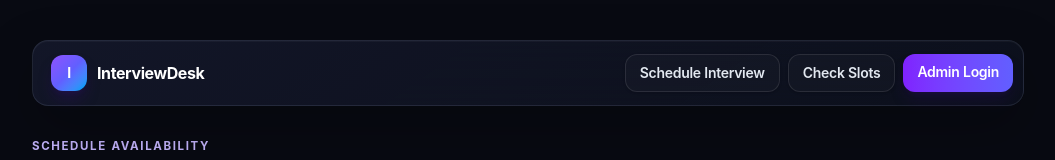
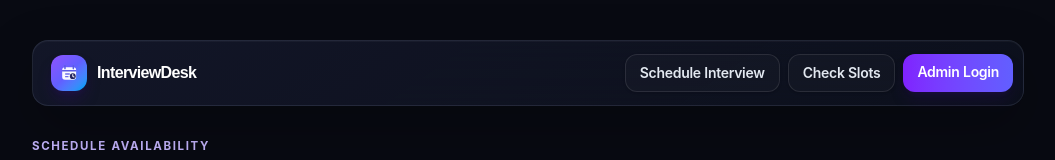
Before and after one commit to abhaylokare1/interview_desk, a Next.js app: page /availability in a window 1280 px wide. Shown: the top 160 px of the page, without its empty margins (112-1167 px from the left). Built offline with nearby package versions, Linux system fonts and the light colour scheme; no server answers; the database is empty.

Commit message:
Add rounded iOS style and app logo

```diff
--- a/app/globals.css
+++ b/app/globals.css
@@ -3,7 +3,7 @@
 @theme { --color-brand: #8b5cf6; --color-ink: #f8fafc; }
 * { box-sizing: border-box; }
 html { background: #080a12; }
-body { margin: 0; min-height: 100vh; background: #080a12; color: #e7eaf3; font-family: -apple-system, BlinkMacSystemFont, "SF Pro Display", "SF Pro Text", "Helvetica Neue", "Segoe UI", sans-serif; font-feature-settings: "kern" 1, "liga" 1, "tnum" 1; letter-spacing: -0.018em; text-rendering: optimizeLegibility; }
+body { margin: 0; min-height: 100vh; background: #080a12; color: #e7eaf3; font-family: ui-rounded, "SF Pro Rounded", "Arial Rounded MT Bold", -apple-system, BlinkMacSystemFont, "SF Pro Display", "SF Pro Text", "Helvetica Neue", "Segoe UI", sans-serif; font-feature-settings: "kern" 1, "liga" 1, "tnum" 1; letter-spacing: -0.018em; text-rendering: optimizeLegibility; }
 body::before { content: ""; position: fixed; inset: 0; z-index: -1; pointer-events: none; background: radial-gradient(circle at 10% -10%, rgba(112, 66, 255, .24), transparent 34rem), radial-gradient(circle at 98% 8%, rgba(14, 165, 233, .13), transparent 29rem), linear-gradient(145deg, #080a12 0%, #0b0d18 48%, #080a12 100%); }
 input, select, button { font: inherit; }
 input, select { width: 100%; border: 1px solid rgba(148,163,184,.25); border-radius: .8rem; padding: .76rem .9rem; color: #f8fafc; background: rgba(16,20,35,.92); outline: none; transition: border-color .18s, box-shadow .18s, background-color .18s; }
@@ -17,3 +17,4 @@ button:not(:disabled):active { transform: scale(.98); }
 ::selection { background: rgba(139,92,246,.45); }
 .surface { border: 1px solid rgba(148,163,184,.15); background: linear-gradient(145deg, rgba(20,24,42,.92), rgba(13,16,29,.88)); box-shadow: 0 22px 55px rgba(0,0,0,.25), inset 0 1px 0 rgba(255,255,255,.035); }
 .eyebrow { font-size: .72rem; font-weight: 700; letter-spacing: .14em; color: #c4b5fd; }
+.app-title { font-family: ui-rounded, "SF Pro Rounded", "Arial Rounded MT Bold", sans-serif; letter-spacing: -.04em; }
--- a/app/login/page.tsx
+++ b/app/login/page.tsx
@@ -2,4 +2,5 @@
 import Link from "next/link";
 import { useActionState } from "react";
 import { login } from "@/app/actions";
-export default function Login() { const [state, action, pending] = useActionState(login, null); return <main className="grid min-h-screen place-items-center p-4"><form action={action} className="w-full max-w-sm rounded-2xl border border-white/10 bg-[#111522]/90 p-6 shadow-2xl shadow-black/30 sm:p-8"><div className="mb-7 text-center"><span className="mx-auto mb-4 grid size-12 place-items-center rounded-2xl bg-gradient-to-br from-violet-500 to-sky-500 text-xl font-bold text-white">I</span><h1 className="text-2xl font-bold text-white">Admin Login</h1><p className="mt-1 text-sm text-slate-400">Manage all InterviewDesk schedules.</p></div><label className="mb-4 block text-sm font-medium text-slate-300">Admin username<input className="mt-1.5" name="email" autoComplete="username" required /></label><label className="mb-5 block text-sm font-medium text-slate-300">Password<input className="mt-1.5" name="password" type="password" autoComplete="current-password" required /></label>{state?.error && <p className="mb-3 text-sm text-red-400">{state.error}</p>}<button disabled={pending} className="w-full rounded-xl bg-gradient-to-r from-violet-600 to-indigo-500 px-4 py-3 font-semibold text-white disabled:opacity-60">{pending ? "Signing in…" : "Admin sign in"}</button><p className="mt-5 text-center text-sm"><Link className="text-violet-300" href="/">Back to options</Link></p></form></main>; }
+import { AppLogo } from "@/components/app-logo";
+export default function Login() { const [state, action, pending] = useActionState(login, null); return <main className="grid min-h-screen place-items-center p-4"><form action={action} className="surface w-full max-w-sm rounded-[1.7rem] p-6 sm:p-8"><div className="mb-7 text-center"><AppLogo size="medium" className="mx-auto mb-5" /><h1 className="app-title text-2xl font-bold text-white">Admin Login</h1><p className="mt-1 text-sm text-slate-400">Manage all InterviewDesk schedules.</p></div><label className="mb-4 block text-sm font-medium text-slate-300">Admin username<input className="mt-1.5" name="email" autoComplete="username" required /></label><label className="mb-5 block text-sm font-medium text-slate-300">Password<input className="mt-1.5" name="password" type="password" autoComplete="current-password" required /></label>{state?.error && <p className="mb-3 text-sm text-red-400">{state.error}</p>}<button disabled={pending} className="w-full rounded-xl bg-gradient-to-r from-violet-600 via-indigo-500 to-sky-500 px-4 py-3 font-semibold text-white shadow-lg shadow-violet-950/30 hover:brightness-110 disabled:opacity-60">{pending ? "Signing in…" : "Admin sign in"}</button><p className="mt-5 text-center text-sm"><Link className="text-violet-300" href="/">Back to options</Link></p></form></main>; }
--- /dev/null
+++ b/components/app-logo.tsx
@@ -0,0 +1,27 @@
+type AppLogoProps = {
+  size?: "small" | "medium" | "large";
+  className?: string;
+};
+
+const sizes = {
+  small: "size-9 rounded-xl",
+  medium: "size-12 rounded-2xl",
+  large: "size-16 rounded-[1.35rem]",
+};
+
+export function AppLogo({ size = "small", className = "" }: AppLogoProps) {
+  return (
+    <span
+      aria-label="InterviewDesk"
+      className={`grid shrink-0 place-items-center bg-gradient-to-br from-violet-500 via-indigo-500 to-sky-500 shadow-lg shadow-violet-950/40 ${sizes[size]} ${className}`}
+    >
+      <svg viewBox="0 0 32 32" aria-hidden="true" className="h-[62%] w-[62%]" fill="none">
+        <rect x="6" y="7.5" width="20" height="18" rx="4" fill="rgba(255,255,255,.96)" />
+        <path d="M10 5.5v4M22 5.5v4M6.5 12.5h19" stroke="#5b5ce2" strokeWidth="2.2" strokeLinecap="round" />
+        <path d="M11 17.2h5.2M11 21h3.3" stroke="#6d6eea" strokeWidth="2" strokeLinecap="round" />
+        <circle cx="21.2" cy="20.3" r="4.2" fill="#252660" />
+        <path d="M21.2 18v2.55l1.75 1" stroke="white" strokeWidth="1.45" strokeLinecap="round" strokeLinejoin="round" />
+      </svg>
+    </span>
+  );
+}
--- a/components/nav.tsx
+++ b/components/nav.tsx
@@ -1,5 +1,6 @@
 import Link from "next/link";
 import { logout } from "@/app/actions";
 import type { Session } from "@/lib/types";
+import { AppLogo } from "@/components/app-logo";
 const link = "rounded-xl border border-white/10 bg-white/[.025] px-3.5 py-2 text-sm font-semibold text-slate-200 transition hover:-translate-y-0.5 hover:border-violet-400/45 hover:bg-violet-500/12 hover:text-white";
-export function Nav({ session }: { session: Session }) { const admin = session.role === "admin"; return <header className="sticky top-0 z-20 border-b border-white/8 bg-[#090b14]/80 backdrop-blur-xl"><div className="mx-auto flex max-w-7xl flex-wrap items-center justify-between gap-3 px-4 py-3"><Link href="/dashboard" className="flex items-center gap-2.5 rounded-xl px-1 text-lg font-bold tracking-tight text-white"><span className="grid size-9 place-items-center rounded-xl bg-gradient-to-br from-violet-500 via-indigo-500 to-sky-500 text-sm shadow-lg shadow-violet-950/40">I</span>InterviewDesk</Link><nav className="flex w-full items-center gap-2 overflow-x-auto pb-1 sm:w-auto sm:pb-0"><Link className={link} href="/dashboard">Dashboard</Link><Link className={link} href="/interviews/new">{admin ? "Add Interview" : "Schedule Interview"}</Link><Link className={link} href="/interviews">{admin ? "All Interviews" : "My Interviews"}</Link>{admin && <a className={link} href="/api/export">Export Excel</a>}<form action={logout}><button className="rounded-xl border border-red-400/20 bg-red-500/[.035] px-3.5 py-2 text-sm font-semibold text-red-200 hover:-translate-y-0.5 hover:bg-red-500/10">Logout</button></form></nav></div></header>; }
+export function Nav({ session }: { session: Session }) { const admin = session.role === "admin"; return <header className="sticky top-0 z-20 border-b border-white/8 bg-[#090b14]/80 backdrop-blur-xl"><div className="mx-auto flex max-w-7xl flex-wrap items-center justify-between gap-3 px-4 py-3"><Link href="/dashboard" className="app-title flex items-center gap-2.5 rounded-xl px-1 text-lg font-bold text-white"><AppLogo />InterviewDesk</Link><nav className="flex w-full items-center gap-2 overflow-x-auto pb-1 sm:w-auto sm:pb-0"><Link className={link} href="/dashboard">Dashboard</Link><Link className={link} href="/interviews/new">{admin ? "Add Interview" : "Schedule Interview"}</Link><Link className={link} href="/interviews">{admin ? "All Interviews" : "My Interviews"}</Link>{admin && <a className={link} href="/api/export">Export Excel</a>}<form action={logout}><button className="rounded-xl border border-red-400/20 bg-red-500/[.035] px-3.5 py-2 text-sm font-semibold text-red-200 hover:-translate-y-0.5 hover:bg-red-500/10">Logout</button></form></nav></div></header>; }
--- a/components/public-nav.tsx
+++ b/components/public-nav.tsx
@@ -1,7 +1,8 @@
 import Link from "next/link";
+import { AppLogo } from "@/components/app-logo";
 
 const button = "rounded-xl border border-white/10 bg-white/[.025] px-3.5 py-2 text-sm font-semibold text-slate-200 shadow-sm transition hover:-translate-y-0.5 hover:border-violet-400/45 hover:bg-violet-500/12 hover:text-white";
 
 export function PublicNav() {
-  return <header className="surface mb-8 rounded-2xl p-2.5 backdrop-blur-xl"><div className="flex flex-wrap items-center justify-between gap-3"><Link href="/" className="flex items-center gap-2.5 rounded-xl px-2 py-1 font-bold tracking-tight text-white"><span className="grid size-9 place-items-center rounded-xl bg-gradient-to-br from-violet-500 via-indigo-500 to-sky-500 text-sm shadow-lg shadow-violet-950/40">I</span>InterviewDesk</Link><nav className="flex flex-wrap gap-2"><Link className={button} href="/schedule">Schedule Interview</Link><Link className={button} href="/availability">Check Slots</Link><Link className="rounded-xl bg-gradient-to-r from-violet-600 to-indigo-500 px-3.5 py-2 text-sm font-semibold text-white shadow-lg shadow-violet-950/30 transition hover:-translate-y-0.5 hover:brightness-110" href="/login">Admin Login</Link></nav></div></header>;
+  return <header className="surface mb-8 rounded-2xl p-2.5 backdrop-blur-xl"><div className="flex flex-wrap items-center justify-between gap-3"><Link href="/" className="app-title flex items-center gap-2.5 rounded-xl px-2 py-1 font-bold text-white"><AppLogo />InterviewDesk</Link><nav className="flex flex-wrap gap-2"><Link className={button} href="/schedule">Schedule Interview</Link><Link className={button} href="/availability">Check Slots</Link><Link className="rounded-xl bg-gradient-to-r from-violet-600 to-indigo-500 px-3.5 py-2 text-sm font-semibold text-white shadow-lg shadow-violet-950/30 transition hover:-translate-y-0.5 hover:brightness-110" href="/login">Admin Login</Link></nav></div></header>;
 }
```
Also changed, not shown: app/page.tsx (+2 -1 lines).
